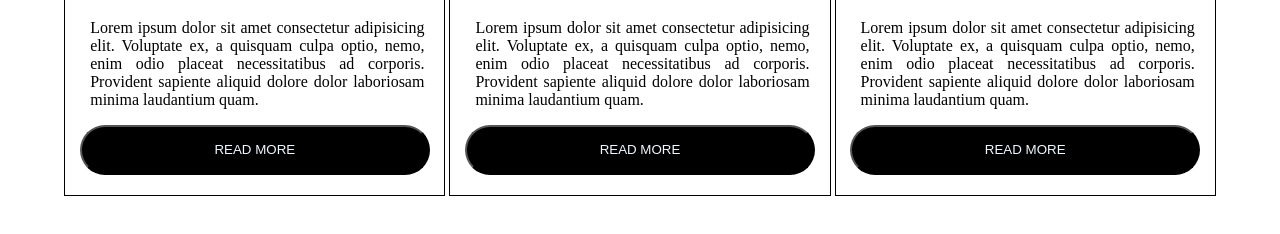
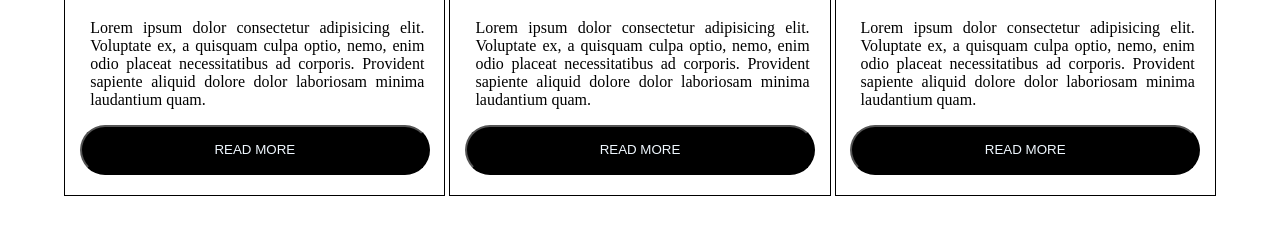
Before and after one commit to JawwadAhsan382/HTML-CSS, a plain HTML site: page CSS Responsive Cards/Index.html in a window 1280 px wide. Shown: the part 260-494 px from the top of the page. Drawn offline with Linux system fonts and the light colour scheme.

Commit message:
text edit

```diff
--- a/CSS Responsive Cards/Index.html
+++ b/CSS Responsive Cards/Index.html
@@ -12,19 +12,19 @@
         <div id="a1">
             <img src="https://assets-global.website-files.com/60ae94c640e23784cee046c0/62b04a5a1a672b5c56bf8e2a_twitter-png-twitter-icon-1600.png" width="40%" alt="">
             <h1>TWITTER</h1>
-            <p>Lorem ipsum dolor sit amet consectetur adipisicing elit. Voluptate ex, a quisquam culpa optio, nemo, enim odio placeat necessitatibus ad corporis. Provident sapiente aliquid dolore dolor laboriosam minima laudantium quam.</p>
+            <p>Lorem ipsum dolor consectetur adipisicing elit. Voluptate ex, a quisquam culpa optio, nemo, enim odio placeat necessitatibus ad corporis. Provident sapiente aliquid dolore dolor laboriosam minima laudantium quam.</p>
             <button>READ MORE</button>
         </div>
         <div id="a2">
             <img src="https://avatars.mds.yandex.net/i?id=f3019678e4452deeebdc5ce84084208f744e8590-5246350-images-thumbs&n=13" width="40%" alt="">
             <h1>INSTAGRAM</h1>
-            <p>Lorem ipsum dolor sit amet consectetur adipisicing elit. Voluptate ex, a quisquam culpa optio, nemo, enim odio placeat necessitatibus ad corporis. Provident sapiente aliquid dolore dolor laboriosam minima laudantium quam.</p>
+            <p>Lorem ipsum dolor consectetur adipisicing elit. Voluptate ex, a quisquam culpa optio, nemo, enim odio placeat necessitatibus ad corporis. Provident sapiente aliquid dolore dolor laboriosam minima laudantium quam.</p>
             <button>READ MORE</button>
         </div>
         <div id="a3">
             <img src="https://avatars.mds.yandex.net/i?id=fe9934a1fc891ce35fa026b88c86f7ff0a20aa21-4272115-images-thumbs&n=13" width="40%" alt="">
             <h1>YOUTUBE</h1>
-            <p>Lorem ipsum dolor sit amet consectetur adipisicing elit. Voluptate ex, a quisquam culpa optio, nemo, enim odio placeat necessitatibus ad corporis. Provident sapiente aliquid dolore dolor laboriosam minima laudantium quam.</p>
+            <p>Lorem ipsum dolor consectetur adipisicing elit. Voluptate ex, a quisquam culpa optio, nemo, enim odio placeat necessitatibus ad corporis. Provident sapiente aliquid dolore dolor laboriosam minima laudantium quam.</p>
             <button>READ MORE</button>
         </div>
     </div>
```
